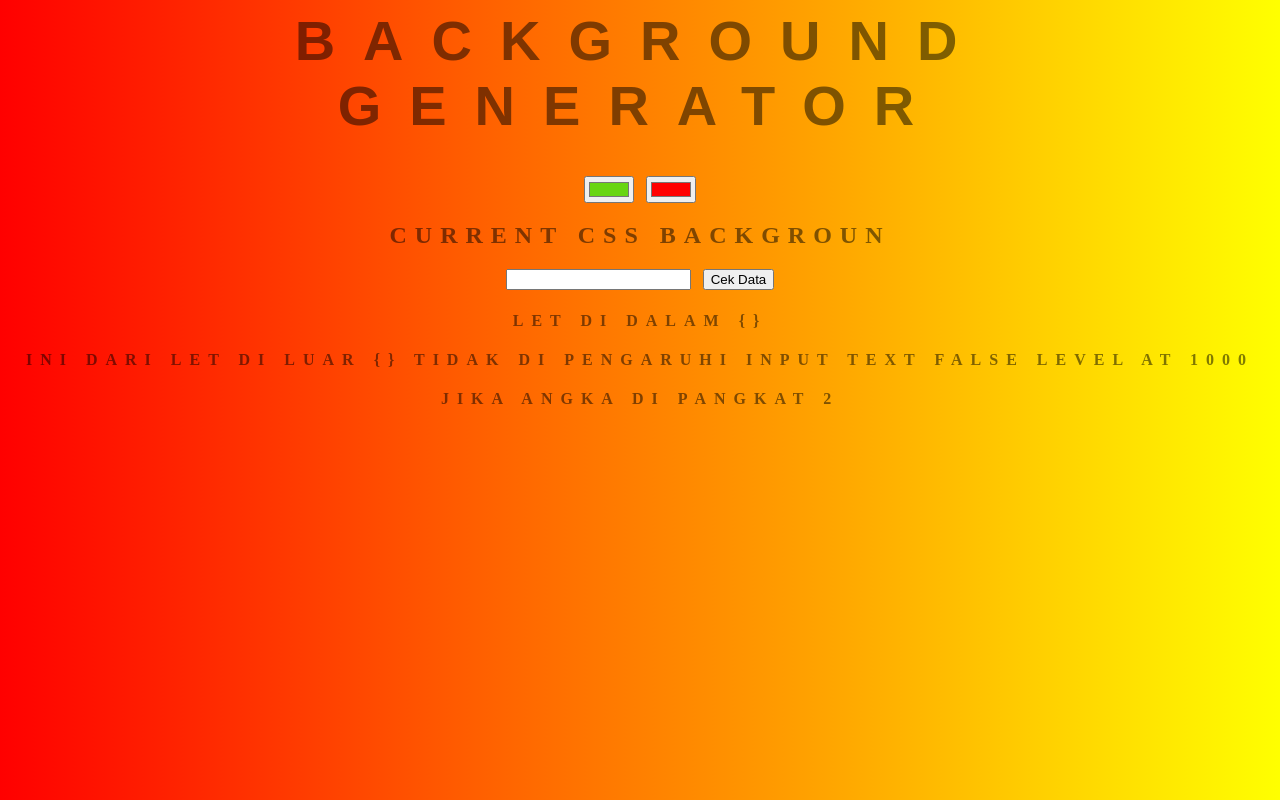
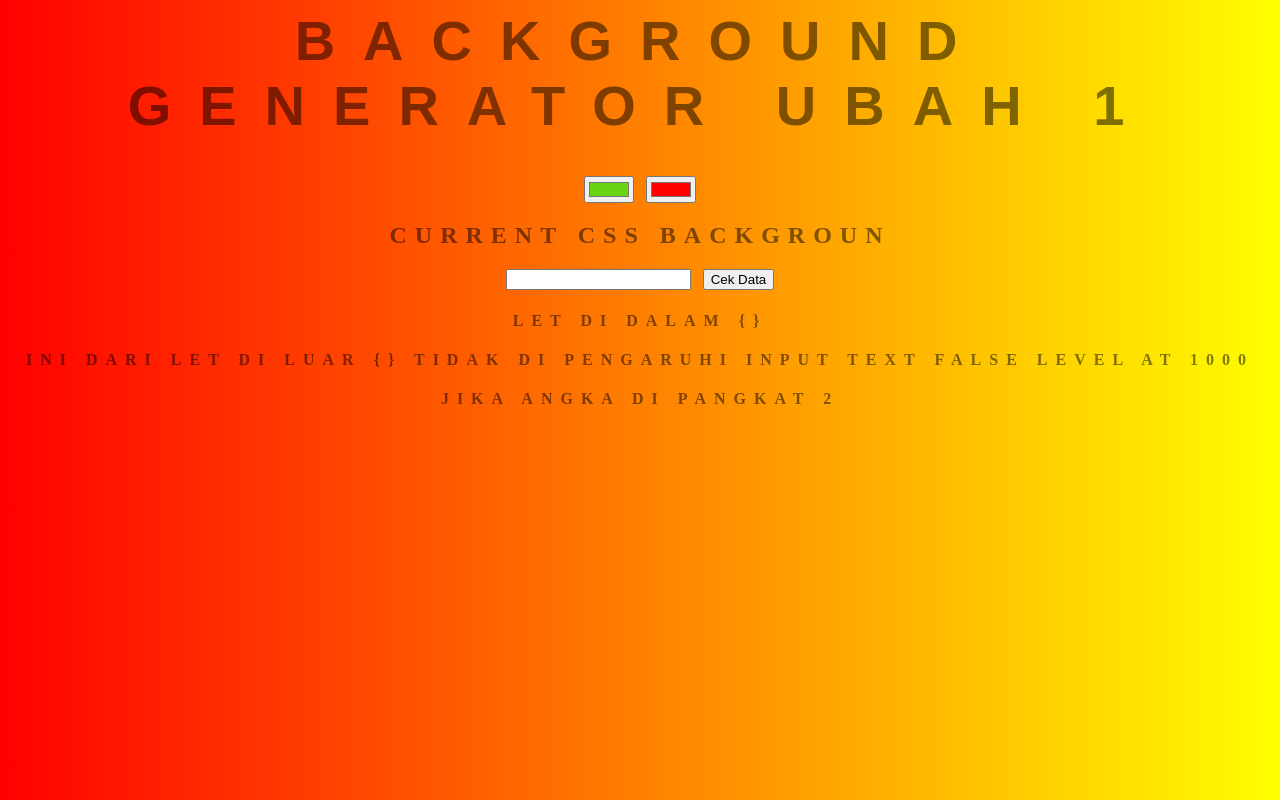
Before and after one commit to masdany/latihgithub, a plain HTML site: page index.html in a window 1280 px wide. Drawn offline with Linux system fonts and the light colour scheme.

Commit message:
index h1 diubah

```diff
--- a/index.html
+++ b/index.html
@@ -7,7 +7,7 @@
     <title>gradient back</title>
   </head>
   <body id="mybody">
-    <h1>background generator</h1>
+    <h1>background generator ubah 1</h1>
     <input class="color1" type="color" name="color1" value="#68D512" />
     <input class="color2" type="color" name="color2" value="#ff0000" />
 
```
